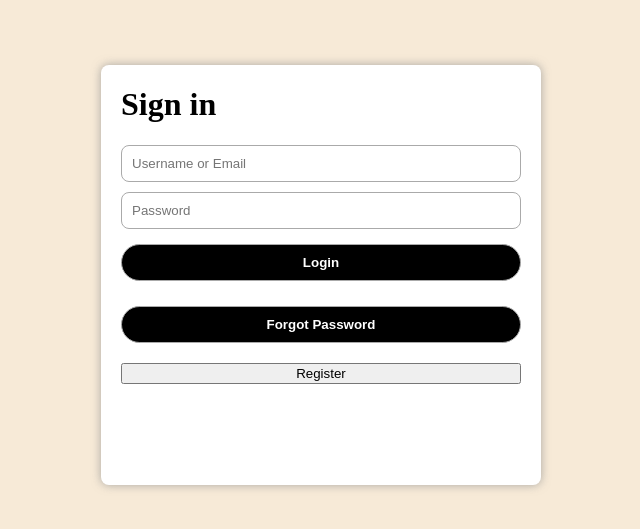
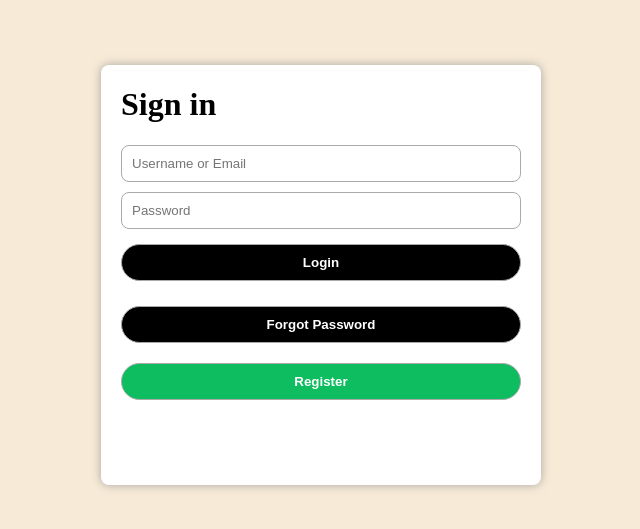
Before and after one commit to erdem-muhammed/Final-Project, a Vue app in the folder frontend/: page /#/login in a window 1280 px wide. Shown: the part 125-654 px from the top of the page, without its empty margins (319-959 px from the left). Built offline with nearby package versions, Linux system fonts and the light colour scheme.

Commit message:
style added registerBtn

```diff
--- a/frontend/src/components/login.vue
+++ b/frontend/src/components/login.vue
@@ -62,6 +62,14 @@ export default {
 }
 #registerBtn
 {
-
+    cursor: pointer;
+    background-color: #0EBD60;
+    color: white;
+    font-weight: bold;
+    border-radius: 25px;
+    width: 100%;
+    margin-bottom: 20px;
+    padding: 10px 15px;
+    border: 1px solid #aaa;
 }
 </style>
```
